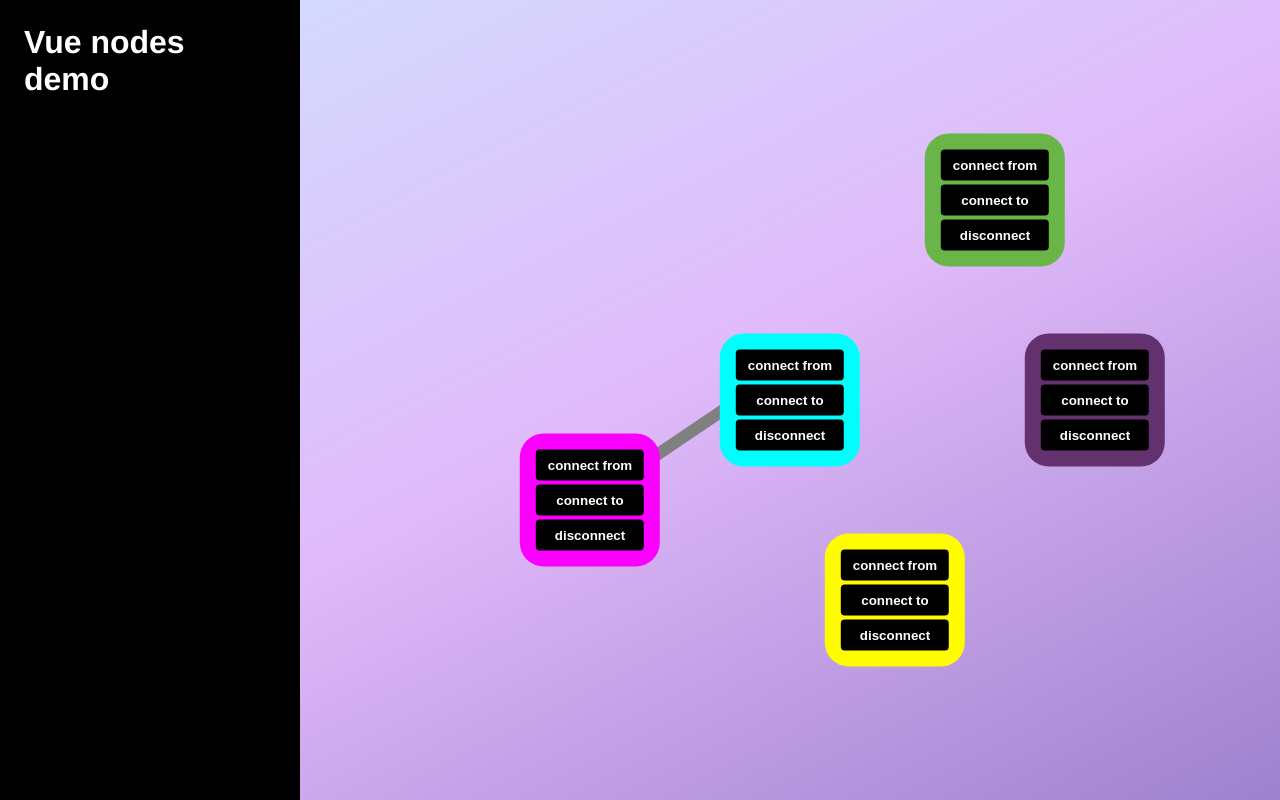
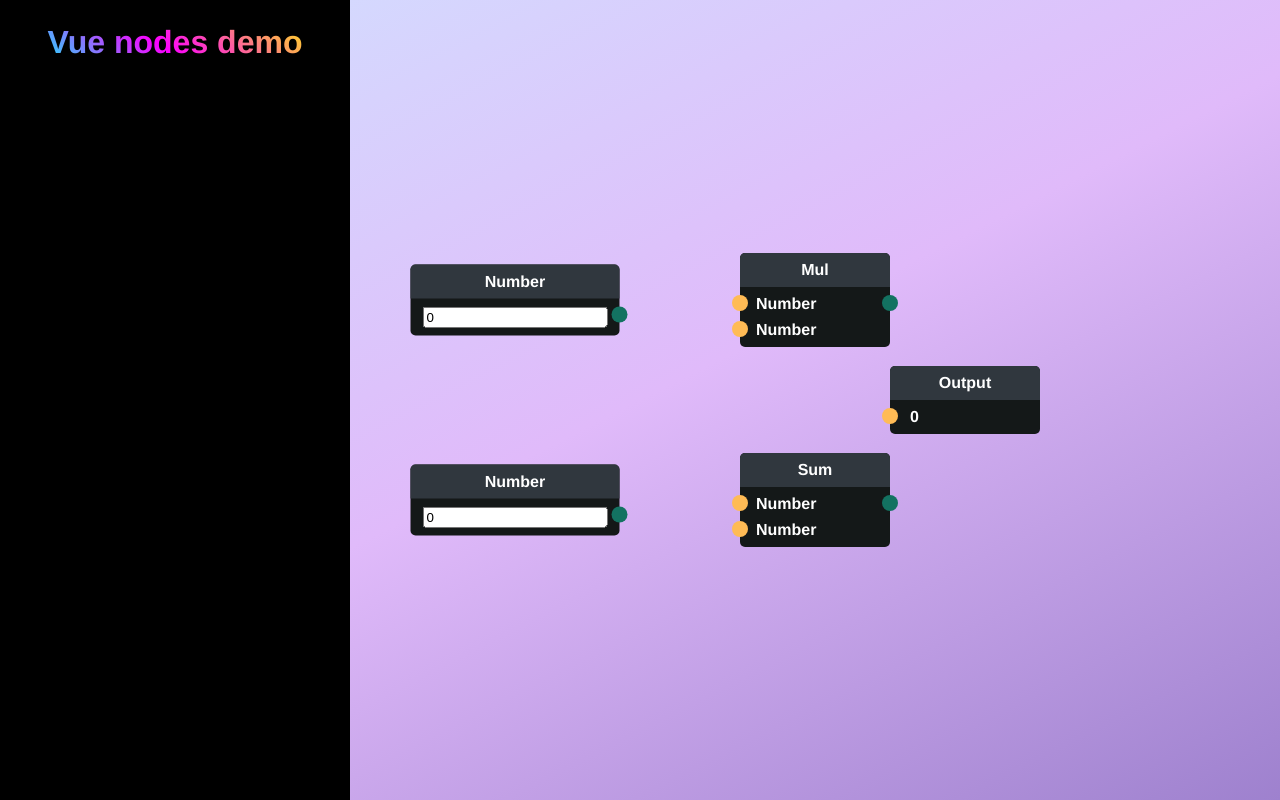
Before and after one commit to m0ksem/vue-nodes, a Vue app: page / in a window 1280 px wide. Built offline with nearby package versions, Linux system fonts and the light colour scheme.

Commit message:
Init math demo.

```diff
--- a/src/App.vue
+++ b/src/App.vue
@@ -1,54 +1,139 @@
 <script setup lang="ts">
 import NodesCanvas from './components/Nodes.vue'
 import DemoHeader from './components/demo/DemoHeader.vue';
+import DemoNode from './components/demo/DemoNode.vue'
+import DemoButton from './components/demo/DemoButton.vue'
 import { computed, ref } from 'vue'
-import { useConnectionsPath } from './hooks/useConnectionsPath'
+import { useConnections } from './hooks/useConnections'
+import { Connection, Node } from './types';
 
-const items = ref([
-  { position: { x: 0, y: 0 }, color: '#00fffc' },
-  { position: { x: -200, y: 100 }, color: '#fc00ff', },
-  { position: { x: 105, y: 200 }, color: '#fffc00' },
-  { position: { x: 205, y: -200 }, color: '#6AB547' },
-  { position: { x: 305, y: 0 }, color: '#63326E' },
+const items = ref<Node[]>([
+  {
+    position: { x: -300, y: -100 },
+    math: 'input',
+    title: 'Number',
+    points: {
+      'output': { type: 'output' },
+    },
+    value: 0,
+  },
+    {
+    position: { x: -300, y: 100 },
+    math: 'input',
+    title: 'Number',
+    points: {
+      'output': { type: 'output' },
+    },
+    value: 0,
+  },
+  {
+    position: { x: 0, y: 100 },
+    math: '+',
+    title: 'Sum',
+    points: {
+      'input1': { type: 'input', title: 'Number' },
+      'input2': { type: 'input', title: 'Number' },
+      'output': { type: 'output' },
+    }
+  },
+  {
+    position: { x: 0, y: -100 },
+    math: '*',
+    title: 'Mul',
+    points: {
+      'input1': { type: 'input', title: 'Number' },
+      'input2': { type: 'input', title: 'Number' },
+      'output': { type: 'output' },
+    }
+  },
+  {
+    position: { x: 150, y: 0 },
+    math: 'print',
+    title: 'Output',
+    points: {
+      'input': { type: 'input' },
+    }
+  },
 ])
 
-const connections = ref([
-  {
-    start: items.value[0],
-    end: items.value[1]
+const connections = ref<Connection[]>([])
+
+const { registerPoint, connectFrom, connectTo, searchConnection, disconnectEnd } = useConnections(connections)
+
+const calculate = () => {
+  const start = connections.value.find((c) => typeof c.end !== 'string' && c.end.node.math === 'print')
+
+  const getRecursiveResult = (connection: Connection | undefined): undefined | number => {
+    if (connection === undefined) { return 0 }
+
+    if (typeof connection.end === 'string' || typeof connection.start === 'string') { return 0 }
+
+    const start = connection.start.node
+
+    if (start.math === '+') {
+      const input1 = getRecursiveResult(searchConnection(undefined, 'output', start, 'input1'))
+      const input2 = getRecursiveResult(searchConnection(undefined, 'output', start, 'input2'))
+
+      if (input1 === undefined || input2 === undefined) { return 0 }
+
+      return Number(input1) + Number(input2)
+    }
+
+    if (start.math === '*') {
+      const input1 = getRecursiveResult(searchConnection(undefined, 'output', start, 'input1'))
+      const input2 = getRecursiveResult(searchConnection(undefined, 'output', start, 'input2'))
+
+      if (input1 === undefined || input2 === undefined) { return 0 }
+
+      return Number(input1) * Number(input2)
+    }
+
+    if (start.math === 'input') {
+      return start.value
+    }
   }
-])
 
-const { generateCircularPath } = useConnectionsPath(connections)
-
-const path = computed(() => generateCircularPath())
-
-const gradientStyle = computed(() => {
-  if (path.value.length === 1) { return `linear-gradient(40deg, #fff 0%, #fff 100%)`}
-
-  const colors = path.value
-    .map((cur, index) => `${cur.color} ${index * (100 / (path.value.length - 1))}%`).join(', ')
-
-  return `linear-gradient(40deg, ${colors})`
+  return getRecursiveResult(start)
 }
 
-)
+const result = computed(() => calculate())
 </script>
 
 <template>
   <DemoHeader>
-    <h1 :style="{ backgroundImage: gradientStyle }">Vue nodes demo</h1>
+    <h1>Vue nodes demo</h1>
   </DemoHeader>
   <NodesCanvas v-model:nodes="items" v-model:connections="connections">
-    <template #node-content="{
-        node, disconnectListener, connectFromListeners,
-        connectTargetListeners, setConnectFromRef, setConnectToRef,
-      }">
-      <div class="nodes-demo-item" :style="{ background: node.color }">
-        <button v-bind="connectFromListeners" :ref="setConnectFromRef(node)">connect from</button>
-        <button v-bind="connectTargetListeners" :ref="setConnectToRef(node)">connect to</button>
-        <button v-bind="disconnectListener">disconnect</button>
-      </div>
+    <template #node-content="{ node }">
+      <DemoNode :title="node.title">
+        <template #inputs>
+          <template v-for="(point, pointName) in node.points" :key="pointName">
+            <DemoButton
+              v-if="point.type === 'input'"
+              @register-point="registerPoint(node, pointName)($event)"
+              @circle-click="disconnectEnd(node, pointName); connectTo(node, pointName)"
+              color="#ffbb55"
+              :title="point.title"
+            />
+          </template>
+        </template>
+
+        <input v-if="node.value !== undefined" v-model="node.value" />
+        <div v-if="node.math === 'print'">{{ result }}</div>
+
+        <template #outputs>
+          <template v-for="(point, pointName) in node.points" :key="pointName">
+            <DemoButton
+              v-if="point.type === 'output'"
+              @register-point="registerPoint(node, pointName)($event)"
+              @circle-click="connectFrom(node, pointName)"
+              color="#137261"
+              :title="point.title"
+              right
+            />
+          </template>
+        </template>
+      </DemoNode>
     </template>
   </NodesCanvas>
 </template>
@@ -75,33 +160,33 @@ body {
   flex: 1;
 }
 
-.nodes-demo-item {
-  cursor: pointer;
-  background-image: linear-gradient(
-        40deg,
-        #00fffc 0%,
-        #fc00ff 45%,
-        #fffc00 100%
-      );
-  padding: 16px;
-  border-radius: 24px;
-  color: white;
-  display: flex;
-  flex-direction: column;
+// .nodes-demo-item {
+//   cursor: pointer;
+//   background-image: linear-gradient(
+//         40deg,
+//         #00fffc 0%,
+//         #fc00ff 45%,
+//         #fffc00 100%
+//       );
+//   padding: 16px;
+//   border-radius: 24px;
+//   color: white;
+//   display: flex;
+//   flex-direction: column;
 
-  button {
-    padding: 8px 12px;
+//   button {
+//     padding: 8px 12px;
 
-    &:first-child {
-      margin-top: 0;
-    }
+//     &:first-child {
+//       margin-top: 0;
+//     }
 
-    margin-top: 4px;
-    background: black;
-    color: white;
-    font-weight: bold;
-    border: none;
-    border-radius: 4px;
-  }
-}
+//     margin-top: 4px;
+//     background: black;
+//     color: white;
+//     font-weight: bold;
+//     border: none;
+//     border-radius: 4px;
+//   }
+// }
 </style>
--- a/src/components/ConnectionsCanvas.vue
+++ b/src/components/ConnectionsCanvas.vue
@@ -16,7 +16,8 @@ const canvas = ref<HTMLCanvasElement>()
 const context = ref<CanvasRenderingContext2D>()
 
 const getVueElement = (comp: any): HTMLElement => {
-  if ('$el' in comp) return comp.$el
+  if ('$el' in comp || comp.$el !== undefined) return comp.$el
+
   return comp
 }
 
--- a/src/components/Nodes.vue
+++ b/src/components/Nodes.vue
@@ -4,7 +4,7 @@ import DraggableNodes from './DraggableNodes.vue';
 import ConnectionsCanvas from './ConnectionsCanvas.vue';
 import { PropType, ref, toRef, unref } from 'vue'
 import { useSyncProp } from '../hooks/useSyncProp';
-import { useConnections } from '../hooks/useConnections';
+import { useConnectionRender } from '../hooks/useConnections';
 import type { Connection, Node } from '../types/'
 
 const emit = defineEmits(['update:nodes', 'update:connections', 'update:mouse'])
@@ -20,44 +20,20 @@ const [syncNodes] = useSyncProp(props, 'nodes', emit)
 const [syncConnections] = useSyncProp(props, 'connections', emit)
 
 const connectionsRef = ref<HTMLElement>()
-const { connectFrom, connectTo, disconnect, connections, setConnectFromRef, setConnectToRef } = useConnections(connectionsRef.value!, syncConnections)
+const { connectionPoints } = useConnectionRender(syncConnections, connectionsRef.value!)
 </script>
 
 <template>
   <ScrollWrapper :moveButton="moveButton" class="nodes">
     <DraggableNodes v-model:nodes="syncNodes">
       <template #node="{ node, index, listeners }">
-        <slot name="node" v-bind="{
-          node, index,
-          setConnectFromRef,
-          setConnectToRef,
-          dragListeners: listeners,
-          connectFromListeners: {
-            onclick: (e: MouseEvent) => connectFrom(node)
-          },
-          connectTargetListeners: {
-            onclick: (e: MouseEvent) => connectTo(node)
-          }
-        }"/>
+        <slot name="node" v-bind="{ node, index, dragListeners: listeners }"/>
       </template>
       <template #node-content="{ node, index }">
-        <slot name="node-content" v-bind="{
-          node, index,
-          setConnectFromRef,
-          setConnectToRef,
-          connectFromListeners: {
-            onclick: (e: MouseEvent) => connectFrom(node)
-          },
-          connectTargetListeners: {
-            onclick: (e: MouseEvent) => connectTo(node)
-          },
-          disconnectListener: {
-            onclick: () => disconnect(node)
-          }
-        }"/>
+        <slot name="node-content" v-bind="{ node, index }"/>
       </template>
     </DraggableNodes>
-    <ConnectionsCanvas :connections="connections" ref="connectionsRef" class="nodes__connections-canvas"/>
+    <ConnectionsCanvas :connections="connectionPoints" ref="connectionsRef" class="nodes__connections-canvas"/>
   </ScrollWrapper>
 </template>
 
--- /dev/null
+++ b/src/components/demo/DemoButton.vue
@@ -0,0 +1,60 @@
+<script setup lang="ts">import { ref, watch } from 'vue';
+
+const props = defineProps({
+  color: { type: String, required: true },
+  title: { type: String, required: false, default: ""},
+  right: { type: Boolean, required: false, default: false }
+})
+
+const emit = defineEmits(['circle-click', 'register-point'])
+
+const circleRef = ref()
+
+watch(circleRef, (newVal) => {
+  if (newVal) {
+    emit('register-point', newVal)
+  }
+})
+
+</script>
+
+<template>
+  <div class="demo-button" :class="{ 'demo-button--right': right }">
+    <template v-if="right">
+      {{ title }}
+    </template>
+    <div class="demo-button__circle" @click="$emit('circle-click')" :style="{ background: color }" ref="circleRef" />
+    <template v-if="!right">
+      {{ title }}
+    </template>
+  </div>
+</template>
+
+<style lang="scss">
+.demo-button {
+  margin-bottom: 8px;
+  display: flex;
+
+  &:last-child {
+    margin-bottom: 0;
+  }
+
+  &__circle {
+    width: 16px;
+    height: 16px;
+    margin-right: 8px;
+    border-radius: 50%;
+    cursor: pointer;
+    margin-left: -16px;
+  }
+
+  &--right {
+    .demo-button {
+      &__circle {
+        margin-right: -16px;
+        margin-left: 0;
+      }
+    }
+  }
+}
+</style>
--- a/src/components/demo/DemoHeader.vue
+++ b/src/components/demo/DemoHeader.vue
@@ -18,7 +18,7 @@
   display: flex;
   flex-direction: column;
   justify-content: space-between;
-  width: 300px;
+  width: 350px;
 
   h1 {
     margin: 0;
@@ -28,6 +28,7 @@
         #fc00ff 45%,
         #fffc00 100%
       );
+    text-align: center;
     background-clip: text;
     -webkit-text-fill-color: transparent;
   }
--- /dev/null
+++ b/src/components/demo/DemoNode.vue
@@ -0,0 +1,70 @@
+<script lang="ts" setup>
+const props = defineProps({
+  title: { type: String, required: false, default: ""},
+})
+</script>
+
+<template>
+  <div class="demo-node">
+    <div class="demo-node__header" v-if="title">
+      {{ title }}
+    </div>
+
+    <div class="demo-node__main">
+      <div class="demo-node__inputs">
+        <slot name="inputs" />
+      </div>
+      <div class="demo-node__content">
+        <slot />
+      </div>
+
+      <div class="demo-node__outputs">
+        <slot name="outputs" />
+      </div>
+    </div>
+  </div>
+</template>
+
+<style lang="scss">
+  .demo-node {
+    background: #141818;
+    color: #ffffff;
+    display: flex;
+    border-radius: 5px;
+    min-width: 150px;
+    flex-direction: column;
+
+    &__header {
+      background: #30373e;
+      color: white;
+      padding: 8px;
+      cursor: pointer;
+      border-top-left-radius: 5px;
+      border-top-right-radius: 5px;
+    }
+
+    &__main {
+      display: flex;
+      justify-content: space-between;
+      padding: 8px;
+    }
+
+    &__inputs, &__outputs {
+      display: flex;
+      flex-direction: column;
+    }
+
+    &__inputs {
+      padding-right: 4px;
+    }
+
+    &__outputs {
+      padding-left: 4px;
+    }
+
+    &__content {
+      width: 100%;
+      text-align: left;
+    }
+  }
+</style>
--- a/src/hooks/useConnections.ts
+++ b/src/hooks/useConnections.ts
@@ -1,6 +1,5 @@
 import { ComponentPublicInstance, computed, Ref, ref, UnwrapRef, watch } from 'vue'
-import type { Node, Point, RawConnection, ConnectionPoint, Connection } from '../types/'
-import { useMap } from './useMap'
+import { Connection, Point, VueRef, Node,  RawConnection, NodePointName, NodePoint, ConnectionPointSource } from '../types/'
 import { useMouse } from './useMouse'
 
 const safeHTMLElement = (el: Element | ComponentPublicInstance | null) => {
@@ -10,88 +9,129 @@ const safeHTMLElement = (el: Element | ComponentPublicInstance | null) => {
   return el as HTMLElement
 }
 
-export const useConnections = (
-  el: HTMLElement,
-  connections: Ref<Connection[]>
-) => {
-  const newConnection = ref<Node | null>(null)
-  const { mouse, buttons } = useMouse(el)
+export const useConnectionRender = (connections: Ref<Connection[]>, el: HTMLElement | Ref<HTMLElement> | Window = window) => {
+  const { mouse } = useMouse(el)
 
-  watch(buttons, (newButtons) => {
-    if (newButtons['right']) {
-      newConnection.value = null
-    }
-  }, { deep: true })
+  const getNodePoint = (node: Node, pointName: string): HTMLElement | Point | null => {
+    const point = node.points[pointName]
 
-  const nodesMap = useMap<Node, {
-    connectFrom?: HTMLElement
-    connectTo?: HTMLElement,
-    disconnect?: HTMLElement
-  }>()
+    if (!point) { throw new Error(`Point ${pointName} not found in ${node}`) }
 
-  const computedConnections = computed<RawConnection[]>(() => {
-    const activeConnections = connections.value.map((con) => {
-      const startNodes = nodesMap.get(con.start)
-      const endNodes = nodesMap.get(con.end)
+    if (!point.el) { return null }
 
-      if (!startNodes || !endNodes) { return null }
+    return point.el
+  }
 
-      return {
-        start: startNodes.connectFrom!,
-        end: endNodes.connectTo!
-      }
-    }).filter((c) => c !== null) as RawConnection[]
-
-    if (newConnection.value) {
-      const newConnectionEl = nodesMap.get(newConnection.value)
-
-      return [
-        ...activeConnections,
-        { start: newConnectionEl?.connectFrom!, end: mouse.value }
-      ]
+  const transformConnection = (point: ConnectionPointSource) => {
+    if (point === NodePoint.Mouse) {
+      return mouse.value
     }
 
-    return activeConnections
-  })
-
-  const connectFrom = (node: Node) => {
-    newConnection.value = node
+    return getNodePoint(point.node, point.point)
   }
 
-  const connectTo = (node: Node) => {
-    if (!newConnection.value) { return }
-
-    connections.value.push({
-      start: newConnection.value,
-      end: node
-    })
-
-    newConnection.value = null
+  const generatePoints = (connections: Connection[]): RawConnection[] => {
+    return connections.map(({ start, end }) => ({
+      start: transformConnection(start) || { x: 0, y: 0},
+      end: transformConnection(end) || { x: 0, y: 0 }
+    }))
   }
 
-  const undoNewConnection = () => {
-    newConnection.value = null
+  const connectionPoints = computed(() => generatePoints(connections.value))
+
+  return {
+    connectionPoints
+  }
+}
+
+export const useConnections = (connections: Ref<Connection[]>) => {
+  const registerPoint = (node: Node, point: NodePointName) => (el: VueRef) => {
+    node.points[point].el = safeHTMLElement(el)
   }
 
-  const disconnect = (node: Node) => {
-    connections.value = connections.value.filter((con) => con.end !== node)
+  const compareConnection = (connection: ConnectionPointSource, node: Node, point: NodePointName) => {
+    if (typeof connection === 'string') { return false }
+
+    return connection.node === node && connection.point === point
   }
 
-  const setConnectFromRef = (node: Node) => {
-    return (el: Element | ComponentPublicInstance | null) => { nodesMap.get(node, {}).connectFrom = safeHTMLElement(el) }
+  const getConnectionStart = (node: Node, point: NodePointName) => connections.value
+    .find(({ start }) => compareConnection(start, node, point))
+
+  const getConnectionEnd = (node: Node, point: NodePointName) =>  connections.value
+    .find(({ start }) => compareConnection(start, node, point))
+
+  const getConnection = (node: Node, point: NodePointName) =>
+    getConnectionStart(node, point) || getConnectionEnd(node, point)
+
+  const searchConnection = (startNode?: Node, startPoint?: NodePointName, endNode?: Node, endPoint?: NodePointName) => {
+    return connections.value
+      .find(({ start, end }) => typeof start !== 'string' && typeof end !== 'string' &&
+        (!startNode || startNode === start.node) &&
+        (!startPoint || startPoint === start.point) &&
+        (!endNode || endNode === end.node) &&
+        (!endPoint || endPoint === end.point)
+      )
   }
 
-  const setConnectToRef = (node: Node) => {
-    return (el: Element | ComponentPublicInstance | null) => { nodesMap.get(node, {}).connectTo = safeHTMLElement(el) }
+  const newConnection = ref<Connection>()
+
+  const undoConnectFrom = () => {
+    connections.value = connections.value.filter((c) => c !== newConnection.value)
+    newConnection.value = undefined
+  }
+
+  const connectFrom = (node: Node, point: NodePointName) => {
+    if (newConnection.value) {
+      undoConnectFrom()
+    }
+
+    newConnection.value = {
+      start: { node, point },
+      end: NodePoint.Mouse
+    }
+
+    connections.value.push(newConnection.value)
+  }
+
+  const connectTo = (node: Node, point: NodePointName) => {
+    if (!newConnection.value) { return }
+    newConnection.value.end = { node, point }
+    newConnection.value = undefined
+  }
+
+  const disconnect = (node1: Node, point1: NodePointName, node2: Node, point2: NodePointName) => {
+    connections.value = connections.value.filter(({ start, end }) =>
+      !(compareConnection(start, node1, point1) && compareConnection(end, node2, point2))
+    )
+  }
+
+  const disconnectSymmetric = (node1: Node, point1: NodePointName, node2: Node, point2: NodePointName) => {
+    connections.value = connections.value.filter(({ start, end }) =>
+      !(compareConnection(start, node1, point1) && compareConnection(end, node2, point2)) &&
+      !(compareConnection(start, node2, point2) && compareConnection(end, node1, point1))
+    )
+  }
+
+  const disconnectStart = (node: Node, point: NodePointName,) => {
+    connections.value = connections.value.filter(({ start }) => !(compareConnection(start, node, point)))
+  }
+
+  const disconnectEnd = (node: Node, point: NodePointName,) => {
+    connections.value = connections.value.filter(({ end }) => !(compareConnection(end, node, point)))
   }
 
   return {
-    connections: computedConnections,
+    registerPoint,
+    getConnection,
+    getConnectionStart,
+    getConnectionEnd,
     connectFrom,
     connectTo,
-    undoNewConnection,
     disconnect,
-    setConnectFromRef,
-    setConnectToRef
+    disconnectSymmetric,
+    disconnectStart,
+    disconnectEnd,
+    searchConnection
   }
 }
--- a/src/hooks/useMouse.ts
+++ b/src/hooks/useMouse.ts
@@ -14,7 +14,7 @@ const useHook = () => {
   return { create, call }
 }
 
-export const useMouse = (target?: HTMLElement | Ref<HTMLElement>) => {
+export const useMouse = (target?: HTMLElement | Ref<HTMLElement> | Window) => {
   const mouse = ref({ x: 0, y: 0 })
   const mousemove = ref({ x: 0, y: 0 })
   const buttons = ref({ left: false, middle: false, right: false })
--- a/src/types/index.ts
+++ b/src/types/index.ts
@@ -1,6 +1,6 @@
+import { ComponentPublicInstance, Ref } from "vue"
+
 export type Point = { x: number, y: number }
-
-export type Node = { position: Point, [key: string]: any }
 
 export type ConnectionPoint = HTMLElement | Point
 
@@ -8,4 +8,26 @@ export type RawConnection = { start: ConnectionPoint, end: ConnectionPoint }
 
 export type DrawConnectionFn = (ctx: CanvasRenderingContext2D, start: Point, end: Point) => void
 
-export type Connection = { start: Node, end: Node }
+export type VueRef = Element | ComponentPublicInstance | null | any
+
+export type Node = {
+  [key: string]: any,
+  position: Point,
+  points: Record<NodePointName, {
+    [key: string]: any,
+    el?: HTMLElement,
+  }>
+}
+
+export enum NodePoint {
+  Mouse = 'node-point:mouse'
+}
+
+export type NodePointName = string
+
+export type ConnectionPointSource = { node: Node, point: NodePointName } | NodePoint
+
+export type Connection = {
+  start: ConnectionPointSource,
+  end: ConnectionPointSource
+}
```
